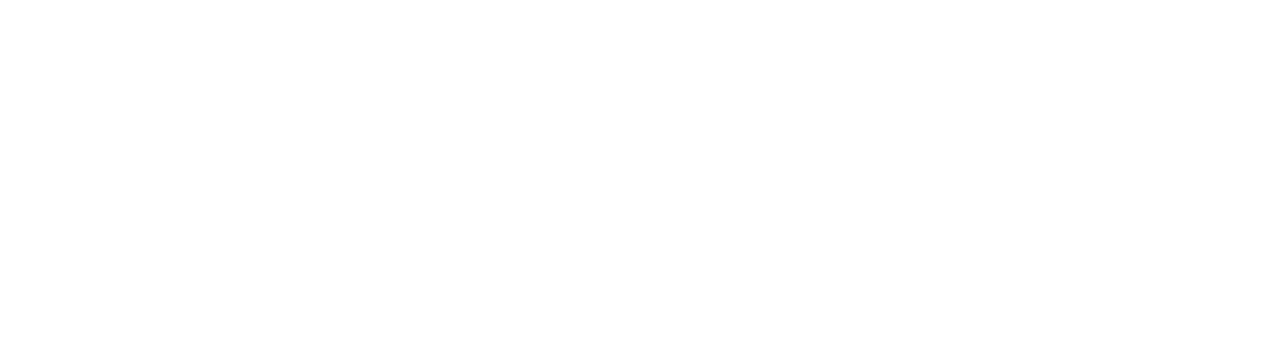
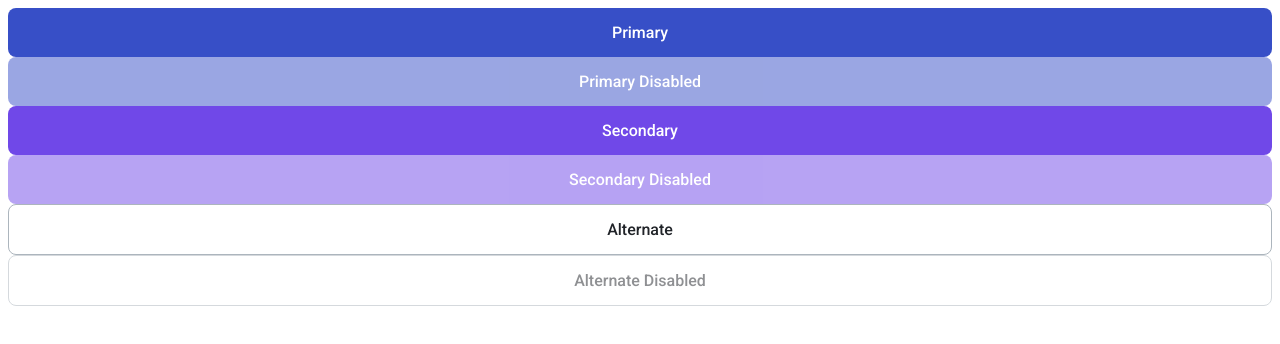
Before and after one commit to js-tasks-ru/htmlcss-20211021_zh-zhyrov, a website: page 03-lection1/01-button/index.html in a window 1280 px wide. Drawn offline with Linux system fonts and the light colour scheme.

Commit message:
Add button layout

```diff
--- a/03-lection1/01-button/button.css
+++ b/03-lection1/01-button/button.css
@@ -1 +1,61 @@
-/* Стилизация кнопки */
+.button {
+  min-width: 189px;
+  width: 100%;
+  min-height: 48px;
+  padding: 15px 0;
+  border: none;
+  border-radius: 8px;
+  word-wrap: break-word;
+  font-size: 16px;
+  font-weight: 500;
+  font-style: normal;
+  line-height: 19px;
+}
+
+.button:active {
+  transform: scale(0.985);
+  transition: ease-in;
+  transition-duration: 100ms;
+}
+
+.button:hover {
+  cursor: pointer;
+}
+
+.button:disabled {
+  opacity: 0.5;
+  cursor: not-allowed;
+  pointer-events: none;
+}
+
+.primary {
+  background-color: var( --blue-1 );
+  color: var( --white );
+}
+
+.primary:hover {
+  background-color: var( --blue-2 );
+}
+
+.secondary {
+  background-color: var( --purple-1 );
+  color: var( --white );
+}
+
+.secondary:hover {
+  background-color: var( --purple-2 );
+}
+
+.alternate {
+  background-color: var( --white );
+  color: var( --black );
+  border: 1px solid var( --grey-3 );
+}
+
+.alternate:hover {
+  border: 1px solid var( --black );
+}
+
+.alternate:disabled {
+  border: 1px solid var( --grey-3 );
+}
--- a/03-lection1/01-button/index.html
+++ b/03-lection1/01-button/index.html
@@ -6,6 +6,13 @@
         <link rel="stylesheet" href="./button.css">
     </head>
     <body>
+        <button class="button primary">Primary</button>
+        <button class="button primary" disabled>Primary Disabled</button>
 
+        <button class="button secondary">Secondary</button>
+        <button class="button secondary" disabled>Secondary Disabled</button>
+
+        <button class="button alternate">Alternate</button>
+        <button class="button alternate" disabled>Alternate Disabled</button>
     </body>
 </html>
--- a/assets/css/main.css
+++ b/assets/css/main.css
@@ -4,8 +4,10 @@
     --white: #ffffff;
     --black: #212429;
     --pink: #F784AD;
-    --purple: #7048E8;
-    --blue: #374FC7;
+    --purple-1: #7048E8;
+    --purple-2: #5028C6;
+    --blue-1: #374FC7;
+    --blue-2: #2342C0;
     --red: #F03D3E;
     --grey-1: #F8F9FA;
     --grey-2: #DDE2E5;
```
